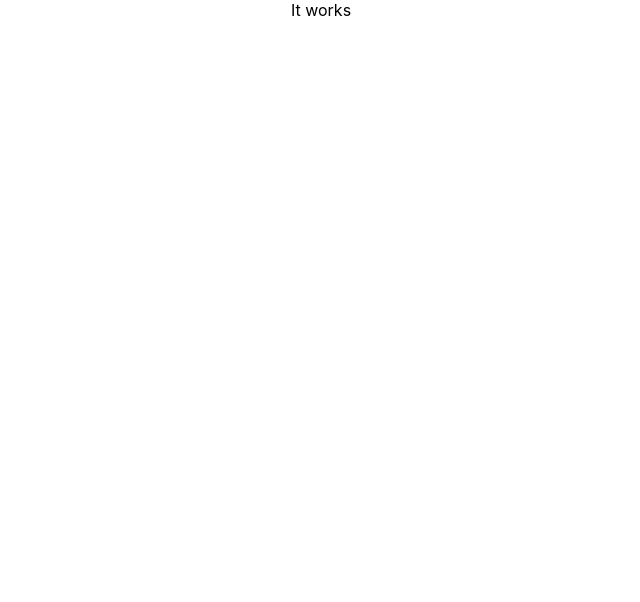
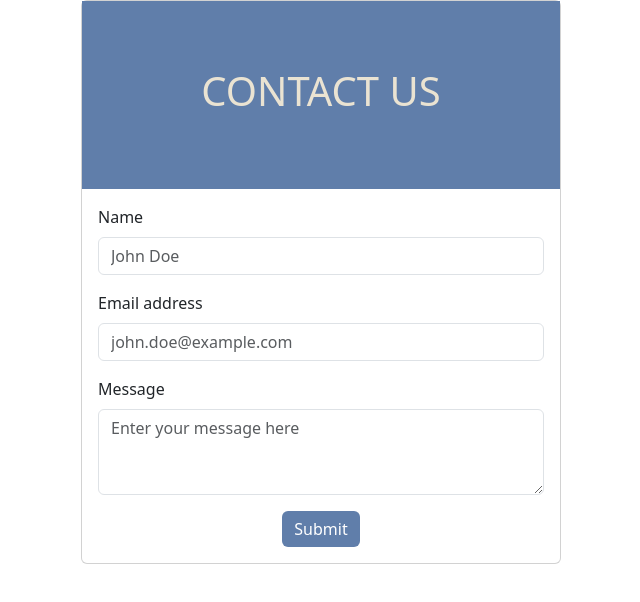
Before and after one commit to shubham101096/Dal-linked-Website, a React (Create React App) app in the folder frontend/: page /ContactUs in a window 1280 px wide. Shown: the top 602 px of the page, without its empty margins (319-959 px from the left). Built offline with nearby package versions, Linux system fonts and the light colour scheme.

Commit message:
form added

```diff
--- a/frontend/package.json
+++ b/frontend/package.json
@@ -6,8 +6,11 @@
     "@testing-library/jest-dom": "^5.16.5",
     "@testing-library/react": "^13.4.0",
     "@testing-library/user-event": "^13.5.0",
+    "bootstrap": "^5.3.0",
     "react": "^18.2.0",
+    "react-bootstrap": "^2.7.4",
     "react-dom": "^18.2.0",
+    "react-router-dom": "^6.12.0",
     "react-scripts": "5.0.1",
     "web-vitals": "^2.1.4"
   },
--- a/frontend/src/App.js
+++ b/frontend/src/App.js
@@ -1,10 +1,15 @@
 import './App.css';
-
+import ContactUs from "./components/ContactUs";
+import { BrowserRouter as Router, Route, Routes } from 'react-router-dom';
+import 'bootstrap/dist/css/bootstrap.min.css';
+import React from 'react';
 function App() {
   return (
-    <div className="App">
-    It works
-    </div>
+    <Router>
+        <Routes>
+            <Route path="/ContactUs" element={<ContactUs />} />
+        </Routes>
+    </Router>
   );
 }
 
--- /dev/null
+++ b/frontend/src/components/ContactUs.css
@@ -0,0 +1,15 @@
+.contact-body1 {
+    background-color: #607EAA;
+    padding: 50px;
+    border-radius: 0px;
+}
+.contact-body2 {
+    /*background-color: #F9F5EB;
+    padding: 50px;
+    border-radius: 0px;*/
+}
+.contact {
+    /*background-color: darkgrey;
+    padding: 50px;
+    border-radius: 10px;*/
+}
--- /dev/null
+++ b/frontend/src/components/ContactUs.js
@@ -0,0 +1,49 @@
+import Form from 'react-bootstrap/Form';
+import Button from 'react-bootstrap/Button';
+import Card from 'react-bootstrap/Card';
+import '/Users/mayankpandey/IdeaProjects/csci4177-5709-grp-4/frontend/src/components/ContactUs.css';
+function ContactUs() {
+  return (
+
+      <div className="d-flex justify-content-center" >
+          <Card style={{ width: '30rem' }} >
+            <div className="contact-body1">
+
+            <Card.Body>
+                <div className="d-flex justify-content-center">
+                  <h1 style={{ color: '#EAE3D2' }}>CONTACT US</h1>
+                </div>
+            </Card.Body>
+            </div>
+            <div className="contact-body2">
+            <Card.Body>
+              <Card.Text>
+                <Form>
+                  <Form.Group className="mb-3" controlId="exampleForm.ControlInput1">
+                    <Form.Label>Name</Form.Label>
+                    <Form.Control type="email" placeholder="John Doe" />
+                  </Form.Group>
+                  <Form.Group className="mb-3" controlId="exampleForm.ControlInput1">
+                    <Form.Label>Email address</Form.Label>
+                    <Form.Control type="email" placeholder="john.doe@example.com" />
+                  </Form.Group>
+                  <Form.Group className="mb-3" controlId="exampleForm.ControlTextarea1">
+                    <Form.Label>Message</Form.Label>
+                    <Form.Control as="textarea" rows={3} placeholder="Enter your message here" />
+                  </Form.Group>
+                  <div className="d-flex justify-content-center">
+                    <Button type="submit" style={{ backgroundColor: '#607EAA', color: 'white', border: 'none' }}>Submit</Button>{' '}
+                  </div>
+
+                </Form>
+              </Card.Text>
+            </Card.Body>
+            </div>
+
+          </Card>
+      </div>
+
+  );
+}
+
+export default ContactUs;
```
Also changed, not shown: 1 other file (tests, documents, lock files or other folders).
